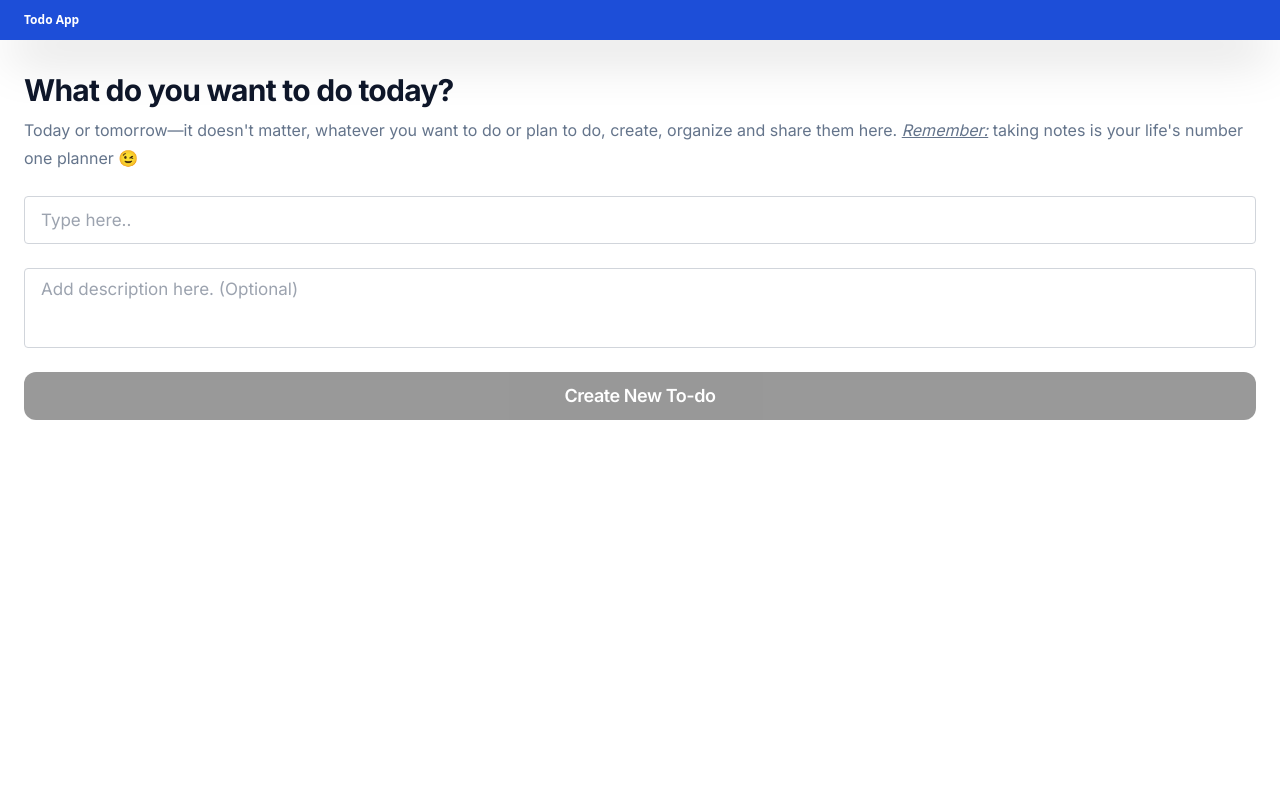
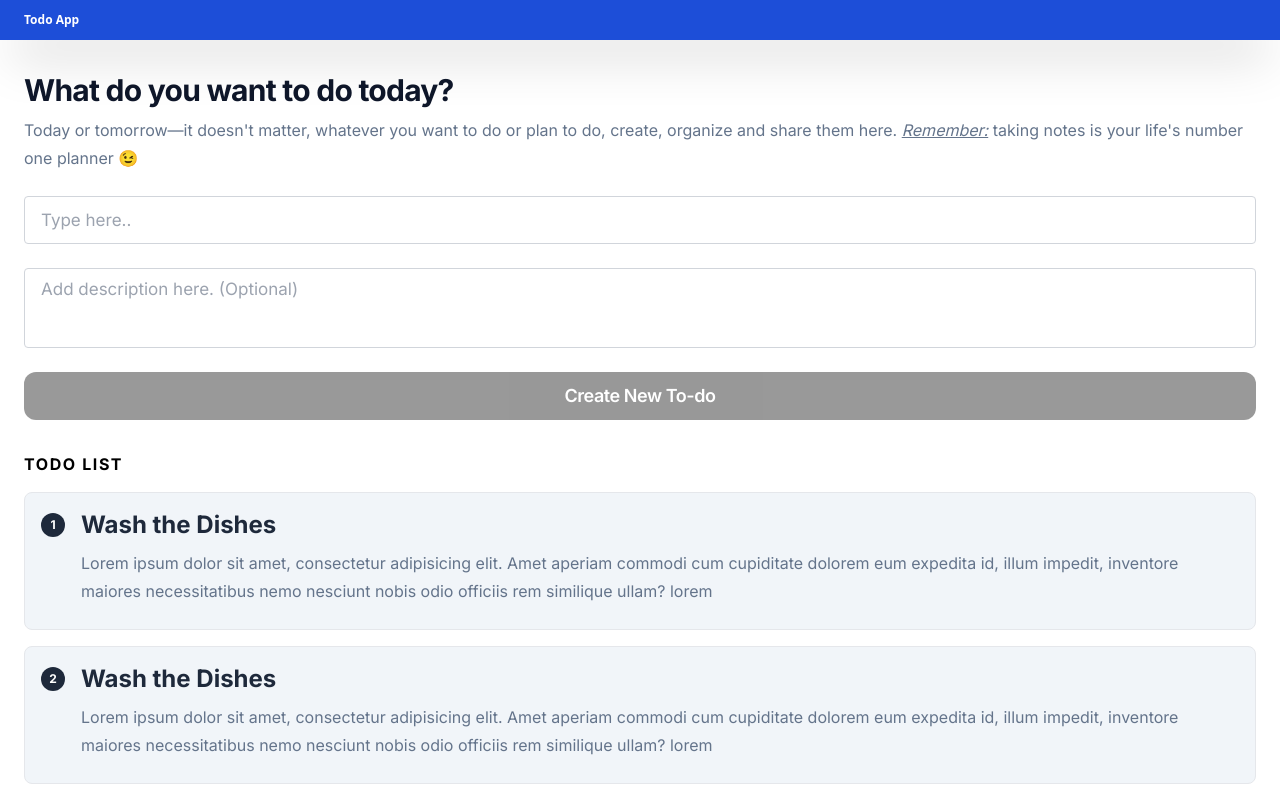
Before and after one commit to pixy-x/nextjs-todo-app-example, a Next.js app: page / in a window 1280 px wide. Built offline with nearby package versions, Linux system fonts and the light colour scheme.

Commit message:
todo list

```diff
--- a/pages/index.js
+++ b/pages/index.js
@@ -7,6 +7,11 @@ export default function Home() {
 
   const [todo, setTodo] = useState("");
   const [desc, setDesc] = useState("");
+
+  const handleSubmit = (e) => {
+    e.preventDefault();
+    console.log(todo);
+  };
 
   return (
     <Container className="pt-8">
@@ -20,7 +25,7 @@ export default function Home() {
         taking notes is your life&apos;s number one planner{" "}
         <Emoji symbol={"😉"} />
       </p>
-      <form className="my-4 block">
+      <form className="my-4 block" onSubmit={handleSubmit}>
         <input
           type="text"
           placeholder="Type here.."
@@ -41,6 +46,37 @@ export default function Home() {
           Create New To-do
         </button>
       </form>
+      <span className="sub-heading">todo list</span>
+      <div className="flex flex-col gap-4">
+        <div className="relative bg-slate-100 p-4 border rounded-lg">
+          <span className="absolute top-5 left-4 w-6 h-6 text-xs bg-slate-800 text-white rounded-full inline-flex items-center justify-center font-bold pt-[.85px] shadow-2xl">
+            1{" "}
+          </span>
+          <div className="pl-10">
+            <h4 className="text-slate-800 text-2xl">Wash the Dishes</h4>
+            <p>
+              Lorem ipsum dolor sit amet, consectetur adipisicing elit. Amet
+              aperiam commodi cum cupiditate dolorem eum expedita id, illum
+              impedit, inventore maiores necessitatibus nemo nesciunt nobis odio
+              officiis rem similique ullam? lorem
+            </p>
+          </div>
+        </div>
+        <div className="relative bg-slate-100 p-4 border rounded-lg">
+          <span className="absolute top-5 left-4 w-6 h-6 text-xs bg-slate-800 text-white rounded-full inline-flex items-center justify-center font-bold pt-[.85px] shadow-2xl">
+            2{" "}
+          </span>
+          <div className="pl-10">
+            <h4 className="text-slate-800 text-2xl">Wash the Dishes</h4>
+            <p>
+              Lorem ipsum dolor sit amet, consectetur adipisicing elit. Amet
+              aperiam commodi cum cupiditate dolorem eum expedita id, illum
+              impedit, inventore maiores necessitatibus nemo nesciunt nobis odio
+              officiis rem similique ullam? lorem
+            </p>
+          </div>
+        </div>
+      </div>
     </Container>
   );
 }
--- a/styles/globals.css
+++ b/styles/globals.css
@@ -45,3 +45,9 @@
     @apply disabled:cursor-not-allowed disabled:opacity-40;
   }
 }
+
+@layer components {
+  .sub-heading {
+    @apply block w-full text-left uppercase font-bold tracking-widest text-black mt-4 py-4;
+  }
+}
```
